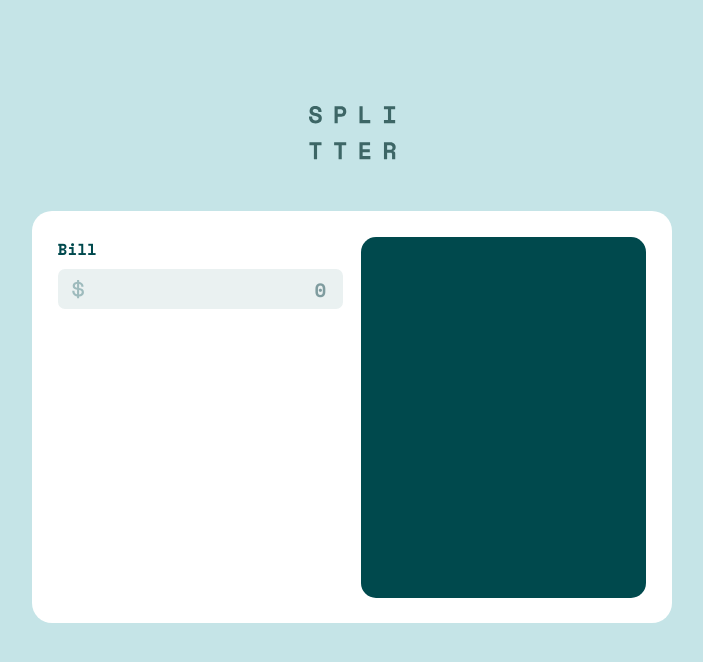
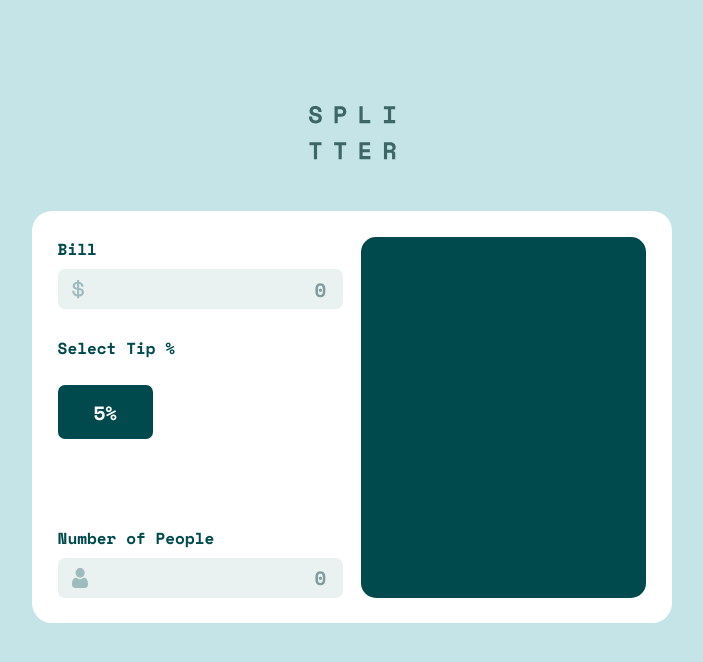
Before and after one commit to JoseDanielRomero/Tip-calculator, a React (Create React App) app: page / in a window 1280 px wide. Shown: the top 662 px of the page, without its empty margins (288-991 px from the left). Built offline with nearby package versions, Linux system fonts and the light colour scheme; the HTML template or start-up script is replaced by a standard one.

Commit message:
Se modificaron algunas lineas de codigo de componentes previamente creados con el fin de mejorar la logica, ademas se inicio el diseno de los botones de tips preestablecidos

```diff
--- a/src/App.js
+++ b/src/App.js
@@ -5,9 +5,10 @@ import { useState } from 'react';
 
 function App() {
 
-  const [type, setType] = useState('')
   const [bill, setBill] = useState('')
   const [people, setPeople] = useState('')
+  const [tip, setTip] = useState(0)
+  const [customTipShown, setCustomTipShown] = useState('')
 
   return (
     <div className="App">
@@ -21,8 +22,10 @@ function App() {
             setBill={setBill}
             people={people}
             setPeople={setPeople}
-            type={type}
-            setType={setType}
+            tip={tip}
+            setTip={setTip}
+            customTipShown={customTipShown}
+            setCustomTipShown={setCustomTipShown}
           />
           <section className='result-box'>
 
--- a/src/components/Calculator.js
+++ b/src/components/Calculator.js
@@ -2,15 +2,28 @@ import '../stylesheets/Calculator.css'
 import InputNumber from './InputNumber';
 import dollarIcon from '../images/icon-dollar.svg';
 import peopleIcon from '../images/icon-person.svg'
+import SelectTip from './SelectTip';
 
-function Calculator({ setBill, bill, people, setPeople }) {
+function Calculator({ setBill, bill, people, setPeople, tip, setTip, customTipShown, setCustomTipShown }) {
   return (
     <section className='calculator-box'>
       <InputNumber
         titleInputBox='Bill'
         type={bill}
-        setType={setBill}
+        setter={setBill}
         iconInput={dollarIcon}
+      />
+      <SelectTip
+        tip={tip}
+        setTip={setTip}
+        customTipShown={customTipShown}
+        setCustomTipShown={setCustomTipShown}
+      />
+      <InputNumber
+        titleInputBox='Number of People'
+        type={people}
+        setter={setPeople}
+        iconInput={peopleIcon}
       />
 
     </section>
--- a/src/components/InputNumber.js
+++ b/src/components/InputNumber.js
@@ -1,17 +1,15 @@
 import '../stylesheets/InputNumber.css'
 
-function InputNumber({ titleInputBox, type, setType, iconInput }) {
+function InputNumber({ titleInputBox, type, setter, iconInput }) {
 
   const handleChangeInputNum = (event) => {
-    setType(event.target.value)
+    setter(event.target.value)
   }
-
-  console.log(type)
 
   return (
     <div className='input-container'>
 
-      <h4 className='title-input'>{titleInputBox}</h4>
+      <h4 className='title-calculator'>{titleInputBox}</h4>
       <div className='divider-input'>
         <img className='icon-input' src={iconInput}></img>
         <input
--- /dev/null
+++ b/src/components/SelectTip.js
@@ -0,0 +1,19 @@
+import '../stylesheets/SelectTip.css'
+import TipButton from './TipButton';
+
+function SelectTip({ tipPercentage, tip, setTip, customTipShown, setCustomTipShown }) {
+  return (
+    <div className='tip-container'>
+      <h4 className='title-calculator'>Select Tip %</h4>
+      <div className='tip-list-container'>
+        <TipButton
+          tipPercentage={5}
+          tip={tip}
+          setTip={setTip}
+        />
+      </div>
+    </div>
+  )
+}
+
+export default SelectTip;
--- /dev/null
+++ b/src/components/TipButton.js
@@ -0,0 +1,12 @@
+import '../stylesheets/TipButton.css'
+
+function TipButton({ tipPercentage }) {
+  return (
+    <button
+      className='tip-button-box'
+
+    >{tipPercentage}%</button>
+  )
+}
+
+export default TipButton;
--- a/src/stylesheets/Calculator.css
+++ b/src/stylesheets/Calculator.css
@@ -1,3 +1,7 @@
 .calculator-box {
     background-color: transparent;
+    display: flex;
+    flex-direction: column;
+    align-items: stretch;
+    justify-content: space-between;
 }
--- a/src/stylesheets/InputNumber.css
+++ b/src/stylesheets/InputNumber.css
@@ -7,7 +7,7 @@
     justify-content: space-between;
 }
 
-.title-input {
+.title-calculator {
     margin: 0;
     color: hsl(183, 100%, 15%);
 }
--- /dev/null
+++ b/src/stylesheets/SelectTip.css
@@ -0,0 +1,16 @@
+.tip-container {
+    height: 45%;
+    width: 100%;
+    display: flex;
+    flex-direction: column;
+    align-items: stretch;
+    justify-content: space-between;
+}
+
+.tip-list-container {
+    height: 70%;
+    width: 100%;
+    display: grid;
+    grid-template-columns: repeat(3, 33.3%);
+    grid-template-rows: repeat(2, 48%);
+}
--- /dev/null
+++ b/src/stylesheets/TipButton.css
@@ -0,0 +1,13 @@
+.tip-button-box {
+    background-color: hsl(183, 100%, 15%);
+    border-radius: 7px;
+    height: 100%;
+    width: 100%;
+    display: flex;
+    flex-direction: column;
+    align-items: center;
+    justify-content: center;
+    color: white;
+    font-size: 1.2rem;
+    border: none;
+}
```
